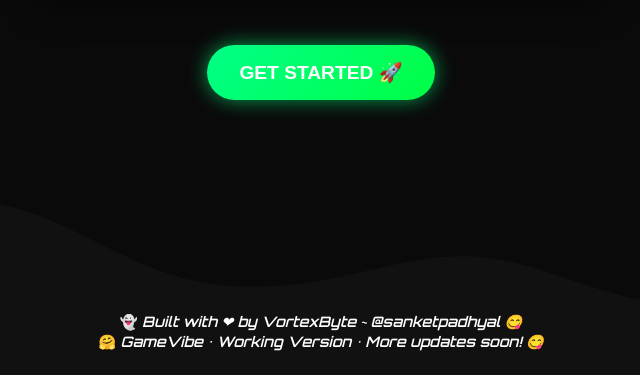
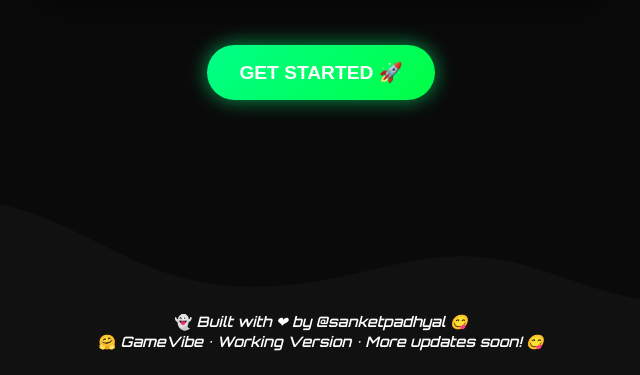
Before and after one commit to sanketpadhyal/GameVibe, a plain HTML site: page index.html in a window 1280 px wide. Shown: the part 425-800 px from the top of the page, without its empty margins (319-959 px from the left). Drawn offline with Linux system fonts and the light colour scheme.

Commit message:
Update index.html

```diff
--- a/index.html
+++ b/index.html
@@ -187,7 +187,7 @@
 
   <!-- Footer Credits -->
   <div class="footer-credits">
-    👻 <em>Built with ❤ by VortexByte ~ @sanketpadhyal 😋</em><br/>
+    👻 <em>Built with ❤ by @sanketpadhyal 😋</em><br/>
     🤗 <em>GameVibe • Working Version • More updates soon! 😋</em>
   </div>
 
```
